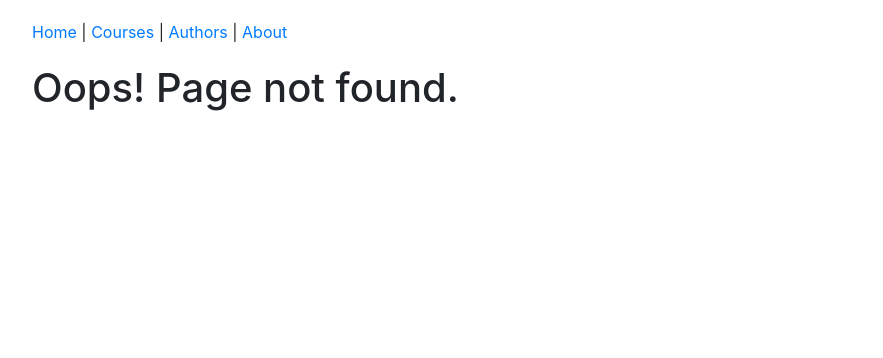
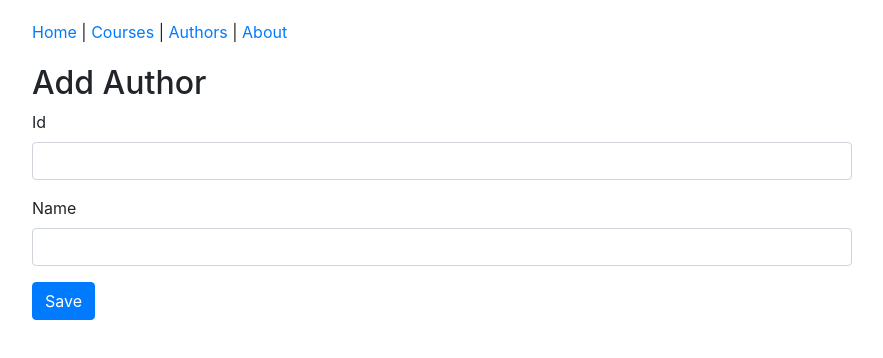
Before and after one commit to yevgeniitaran/react-redux, a React app: page /author in a window 1280 px wide. Before the commit this address had no page. Shown: the top 358 px of the page, without its empty margins (198-1081 px from the left). Built offline with nearby package versions, Linux system fonts and the light colour scheme; what redux-immutable-state-invariant would draw is missing.

Commit message:
author page init

```diff
--- a/src/components/App.js
+++ b/src/components/App.js
@@ -9,6 +9,7 @@ import ManageCoursePage from "./courses/ManageCoursePage"; // es-lint-disable-li
 import {ToastContainer} from "react-toastify";
 import "react-toastify/dist/ReactToastify.css";
 import AuthorsPage from "./authors/AuthorsPage";
+import ManageAuthorPage from "./authors/ManageAuthorPage";
 
 function App() {
     return (
@@ -21,6 +22,8 @@ function App() {
                 <Route path="/authors" component={AuthorsPage}/>
                 <Route path="/course/:slug" component={ManageCoursePage}/>
                 <Route path="/course" component={ManageCoursePage}/>
+                <Route path="/author/:slug" component={ManageAuthorPage}/>
+                <Route path="/author" component={ManageAuthorPage}/>
                 <Route component={PageNotFound}/>
             </Switch>
             <ToastContainer autoClose={3000} hideProgressBar/>
--- /dev/null
+++ b/src/components/authors/AuthorForm.js
@@ -0,0 +1,51 @@
+import React from "react";
+import PropTypes from "prop-types";
+import TextInput from "../common/TextInput";
+
+const AuthorForm = ({
+                        author,
+                        onSave,
+                        onChange,
+                        saving = false,
+                        errors = {}
+                    }) => {
+    return (
+        <form onSubmit={onSave}>
+            <h2>{author.id ? "Edit" : "Add"} Author</h2>
+            {errors.onSave && (
+                <div className="alert alert-danger" role="alert">
+                    {errors.onSave}
+                </div>
+            )}
+            <TextInput
+                name="id"
+                label="Id"
+                value={author.id}
+                onChange={onChange}
+                error={errors.id}
+            />
+
+            <TextInput
+                name="name"
+                label="Name"
+                value={author.name}
+                onChange={onChange}
+                error={errors.name}
+            />
+
+            <button type="submit" disabled={saving} className="btn btn-primary">
+                {saving ? "Saving..." : "Save"}
+            </button>
+        </form>
+    );
+};
+
+AuthorForm.propTypes = {
+    author: PropTypes.object.isRequired,
+    onSave: PropTypes.func.isRequired,
+    onChange: PropTypes.func.isRequired,
+    saving: PropTypes.bool,
+    errors: PropTypes.array.isRequired
+};
+
+export default AuthorForm;
--- a/src/components/authors/AuthorsPage.js
+++ b/src/components/authors/AuthorsPage.js
@@ -6,12 +6,12 @@ import React, {useEffect, useState} from "react"
 import AuthorList from "./AuthorList";
 import Spinner from "../common/spinner";
 
-const AuthorsPage = (props) => {
+const AuthorsPage = ({actions, history, ...props}) => {
     const [authors, setAuthors] = useState(props.authors);
 
     useEffect(() => {
         if (props.authors.length === 0) {
-            props.actions.loadAuthors().catch(error => {
+            actions.loadAuthors().catch(error => {
                 alert("Loading authors failed " + error);
             });
         } else {
@@ -19,11 +19,19 @@ const AuthorsPage = (props) => {
         }
     });
 
+    const openAuthorPage = (event) => {
+        event.preventDefault();
+        history.push("/author");
+    };
+
     return (
         <>
             <h2>Authors</h2>
+            <button className="btn btn-primary" style={{marginBottom: 20}} onClick={openAuthorPage}>
+                Add Author
+            </button>
             {props.loading ? <Spinner/> : (
-                <AuthorList authors={authors} onDeleteClick={props.actions.deleteAuthor}/>
+                <AuthorList authors={authors} onDeleteClick={actions.deleteAuthor}/>
             )}
         </>
     )
@@ -32,7 +40,8 @@ const AuthorsPage = (props) => {
 AuthorsPage.propTypes = {
     authors: PropTypes.array.isRequired,
     actions: PropTypes.object.isRequired,
-    loading: PropTypes.bool.isRequired
+    loading: PropTypes.bool.isRequired,
+    history: PropTypes.object.isRequired
 };
 
 function mapStateToProps(state) {
--- /dev/null
+++ b/src/components/authors/ManageAuthorPage.js
@@ -0,0 +1,26 @@
+import React from "react";
+import AuthorForm from "./AuthorForm";
+import {connect} from "react-redux";
+import {PropTypes} from "prop-types"
+import {newAuthor} from "../../../tools/mockData";
+
+const ManageAuthorPage = ({author}) => {
+    return <AuthorForm author={author}/>
+    // return <AuthorForm author={} onSave={} onChange={}/>
+};
+
+function mapStateToProps() {
+    return {
+        author: newAuthor
+    }
+}
+
+function mapDispatchToProps() {
+
+}
+
+ManageAuthorPage.propTypes = {
+    author: PropTypes.object.required
+};
+
+export default connect(mapStateToProps, mapDispatchToProps)(ManageAuthorPage);
--- a/tools/mockData.js
+++ b/tools/mockData.js
@@ -84,9 +84,15 @@ const newCourse = {
   category: ""
 };
 
+const newAuthor = {
+  id: null,
+  name: ""
+};
+
 // Using CommonJS style export so we can consume via Node (without using Babel-node)
 module.exports = {
   newCourse,
   courses,
-  authors
+  authors,
+  newAuthor
 };
```
